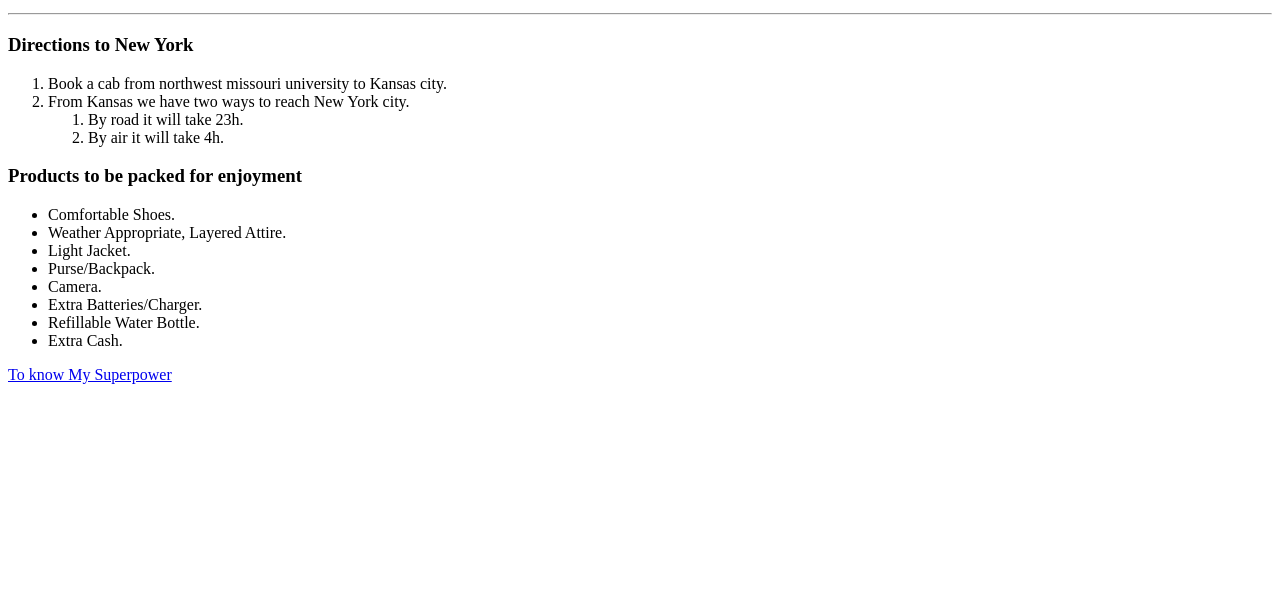
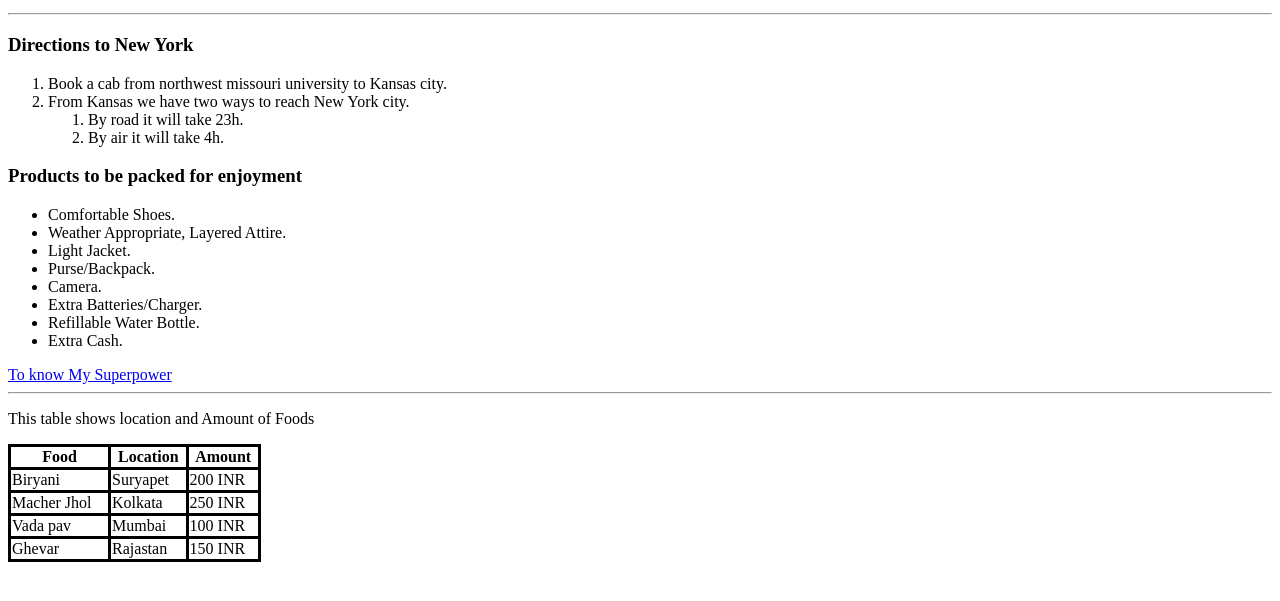
Before and after one commit to 44-563-WebApps-F21/webapps-f21-assignment-3-vaidyapusainikhil, a plain HTML site: page index.html in a window 1280 px wide. Shown: the part 177-778 px from the top of the page. Drawn offline with Linux system fonts and the light colour scheme.

Commit message:
Added a table

```diff
--- a/index.html
+++ b/index.html
@@ -3,6 +3,12 @@
 
 <head>
     <title>MY Work</title>
+    <style>
+        table, th, td {
+          border:solid black;
+          border-collapse: collapse;
+        }
+        </style>
 </head>
 
 <body>
@@ -37,6 +43,65 @@
     </ul>
 
     <a href="aboutme.html">To know My Superpower</a>
+    <hr>
+    <p>This table shows location and Amount of Foods</p>
+    <table style="width: 20%;">
+        <tr>
+            <th>
+                Food
+            </th>
+            <th>
+                Location
+            </th>
+            <th>
+                Amount
+            </th>
+        </tr>
+        <tr>
+            <td>
+                Biryani
+            </td>
+            <td>
+                Suryapet
+            </td>
+            <td>
+                200 INR
+            </td>
+        </tr>
+        <tr>
+            <td>
+                Macher Jhol
+            </td>
+            <td>
+                Kolkata
+            </td>
+            <td>
+                250 INR
+            </td>
+        </tr>
+        <tr>
+            <td>
+                Vada pav
+            </td>
+            <td>
+                Mumbai
+            </td>
+            <td>
+                100 INR
+            </td>
+        </tr>
+        <tr>
+            <td>
+                Ghevar
+            </td>
+            <td>
+                Rajastan
+            </td>
+            <td>
+                150 INR
+            </td>
+        </tr>
+    </table>
 
 </body>
 
```
